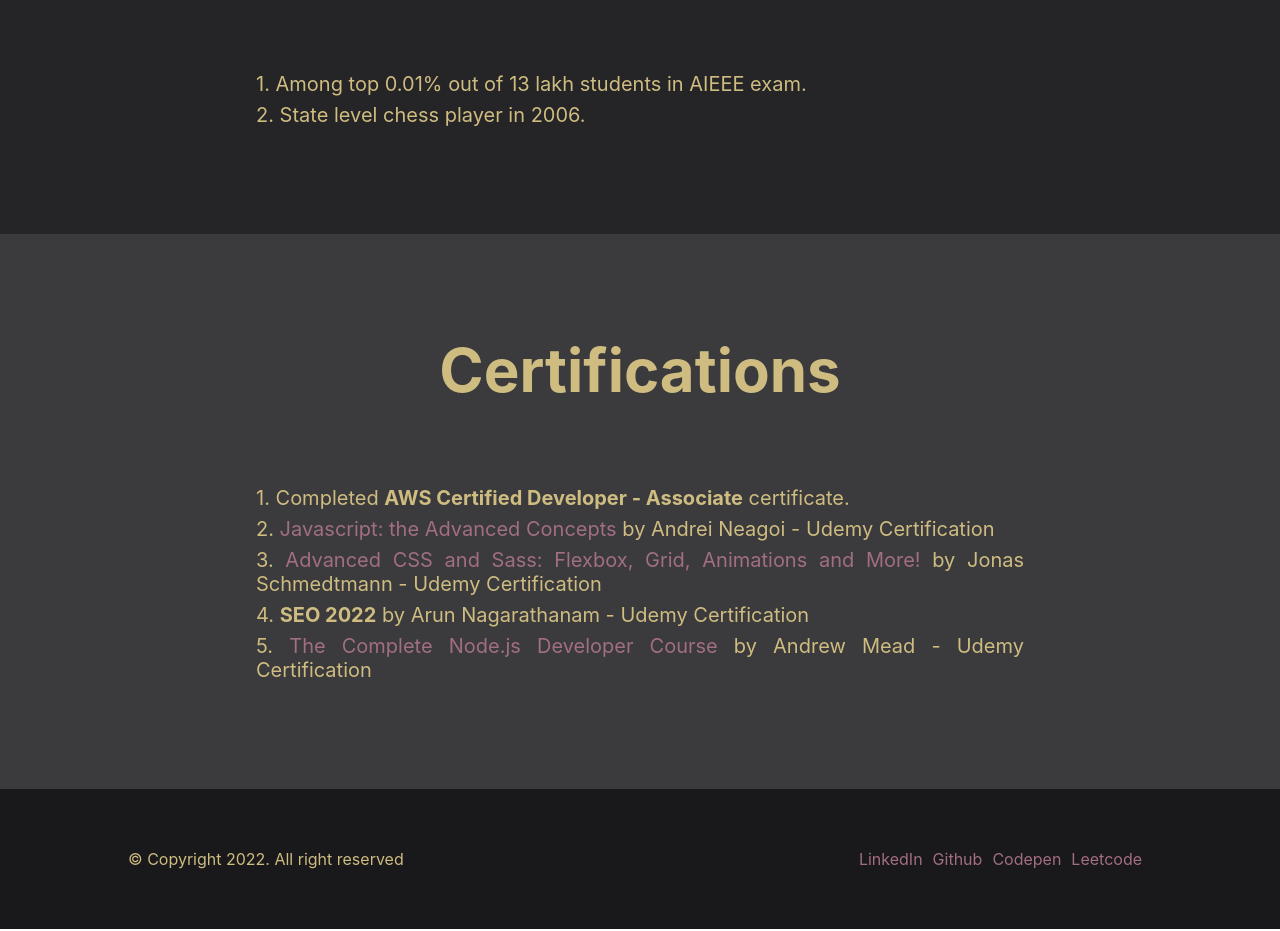
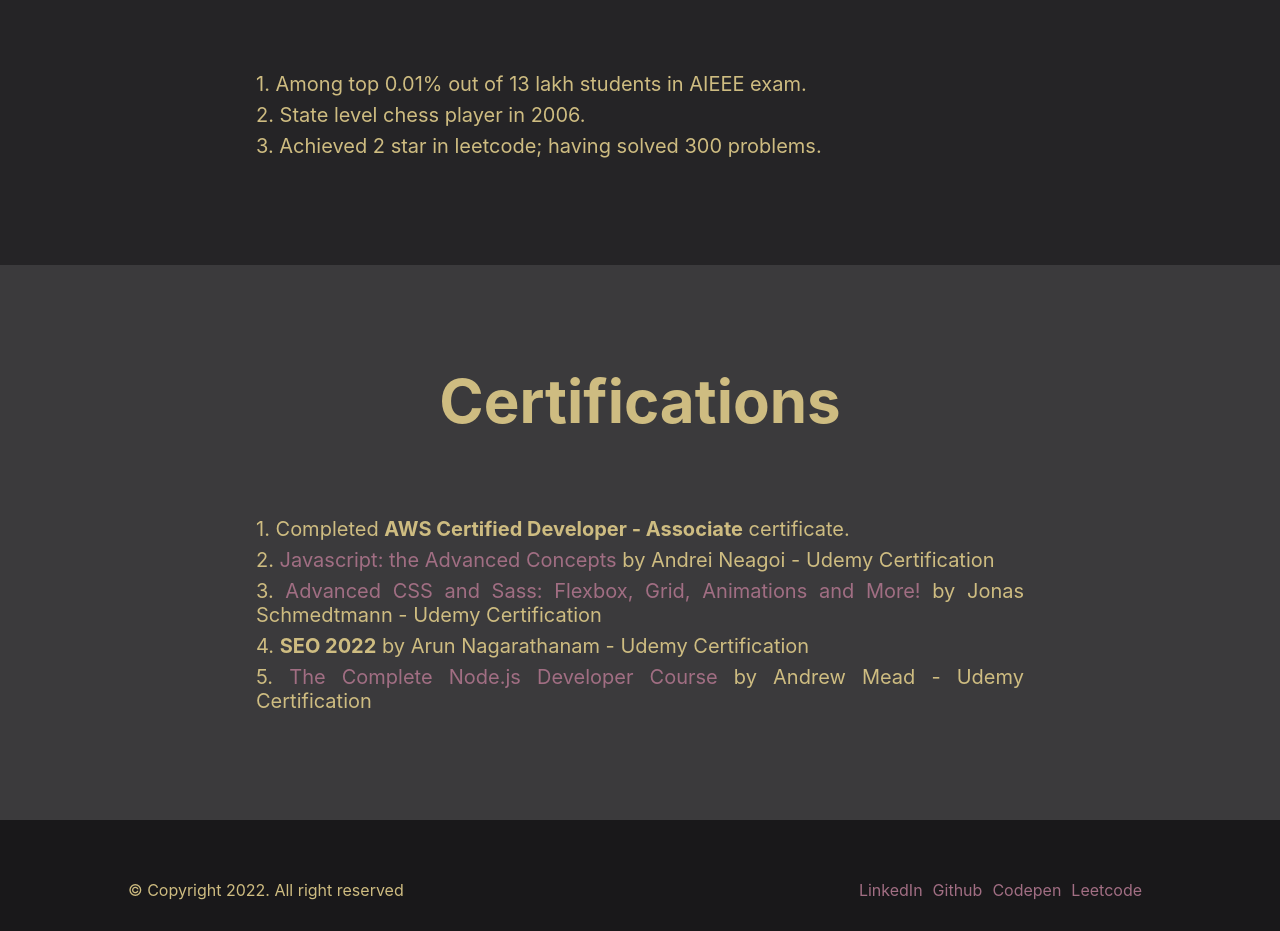
Before and after one commit to mehtarishabh/onerishabh, a React (Create React App) app: page / in a window 1280 px wide. Shown: the part 4680-5611 px from the top of the page. Built offline with nearby package versions, Linux system fonts and the light colour scheme.

Commit message:
added leetcode accolate

```diff
--- a/src/pages/Home/Home.js
+++ b/src/pages/Home/Home.js
@@ -130,7 +130,8 @@
         <div className='Home_subheading'></div>
         <div className='Home_details'>
           <div className='Home_text'>1. Among top 0.01% out of 13 lakh students in AIEEE exam. </div>
-          <div className='Home_text'>2. State level chess player in 2006.</div></div>
+          <div className='Home_text'>2. State level chess player in 2006.</div>
+          <div className='Home_text'>3. Achieved 2 star in leetcode; having solved 300 problems.</div></div>
       </section>
       <section className={menuItemsClass[4]} ref={el => (containerRefs.current = [...containerRefs.current, el])}>
         <h1 className='Home_heading'>Certifications</h1>
```
